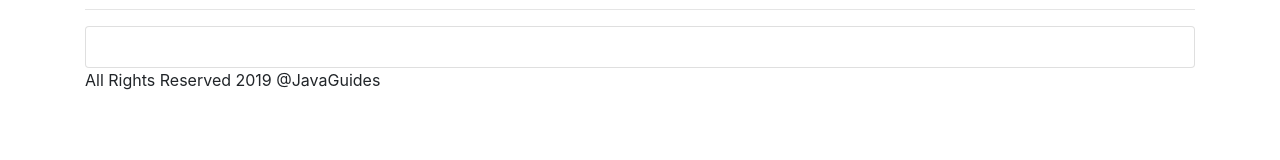
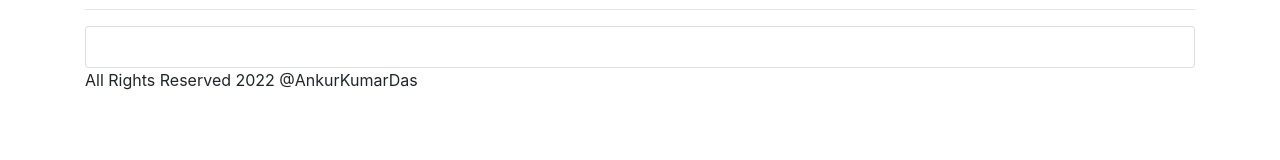
Before and after one commit to Ankur160689/Employee-Management-System, an Angular app in the folder springboot-h2/src/main/resources/employee/: page / in a window 1280 px wide. Shown: the part 125-285 px from the top of the page. Built offline with nearby package versions, Linux system fonts and the light colour scheme.

Commit message:
Update app.component.html

```diff
--- a/springboot-h2/src/main/resources/employee/src/app/app.component.html
+++ b/springboot-h2/src/main/resources/employee/src/app/app.component.html
@@ -22,6 +22,6 @@
 
 <footer class="footer">
   <div class="container">
-      <span>All Rights Reserved 2019 @JavaGuides</span>
+      <span>All Rights Reserved 2022 @AnkurKumarDas</span>
   </div>
 </footer>
```
